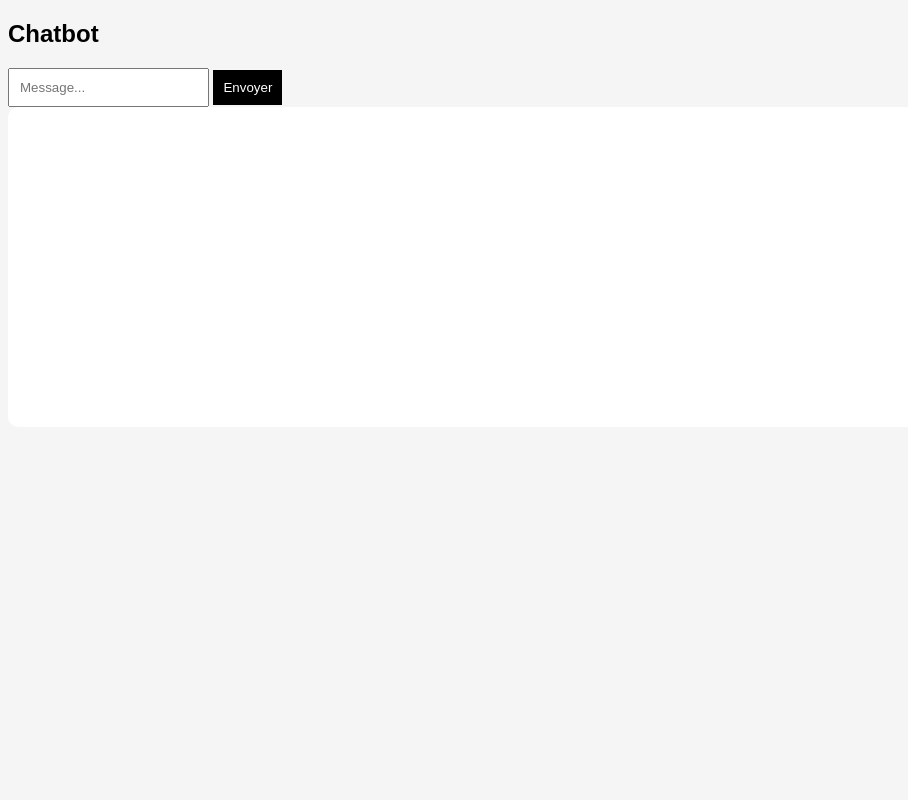
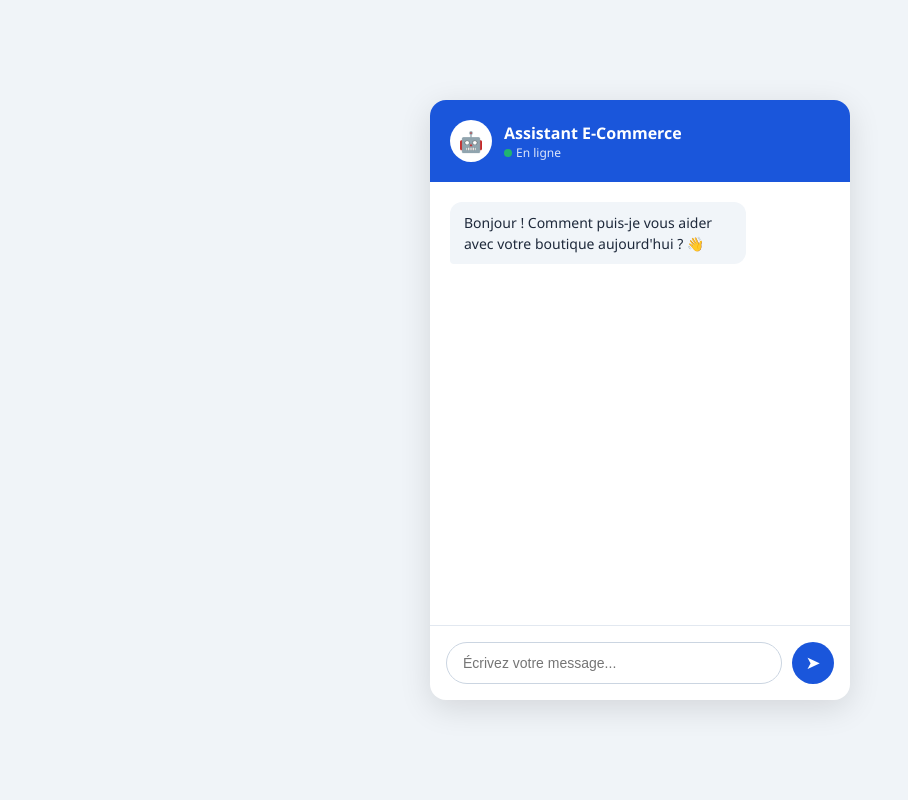
Before and after one commit to widy05/Chatbot, a Flask app: page / in a window 1280 px wide. Shown: the whole page, without its empty margins (0-908 px from the left). Run offline with Flask 3, Linux system fonts and the light colour scheme.

Commit message:
nouveau design

```diff
--- a/templates/index.html
+++ b/templates/index.html
@@ -1,45 +1,166 @@
 <!DOCTYPE html>
-<html>
+<html lang="fr">
 <head>
-    <title>Chatbot</title>
+<meta charset="UTF-8">
+<meta name="viewport" content="width=device-width, initial-scale=1.0">
+<title>Assistant E-Commerce</title>
 <style>
+* { margin: 0; padding: 0; box-sizing: border-box; }
+
 body {
-    font-family: Arial;
-    background: #f5f5f5;
+font-family: 'Segoe UI', sans-serif;
+background: #f0f4f8;
+display: flex;
+justify-content: center;
+align-items: center;
+height: 100vh;
+}
+
+.chat-container {
+width: 420px;
+height: 600px;
+background: white;
+border-radius: 16px;
+box-shadow: 0 8px 32px rgba(0,0,0,0.12);
+display: flex;
+flex-direction: column;
+overflow: hidden;
+}
+
+.chat-header {
+background: #1a56db;
+padding: 20px;
+color: white;
+display: flex;
+align-items: center;
+gap: 12px;
+}
+
+.avatar {
+width: 42px;
+height: 42px;
+background: white;
+border-radius: 50%;
+display: flex;
+align-items: center;
+justify-content: center;
+font-size: 20px;
+}
+
+.header-info h2 {
+font-size: 16px;
+font-weight: 600;
+}
+
+.header-info p {
+font-size: 12px;
+opacity: 0.85;
+}
+
+.online-dot {
+width: 8px;
+height: 8px;
+background: #22c55e;
+border-radius: 50%;
+display: inline-block;
+margin-right: 4px;
 }
 
 #chat {
-    background: white;
-    padding: 10px;
-    height: 300px;
+flex: 1;
+padding: 20px;
 overflow-y: auto;
-    margin-bottom: 10px;
-    border-radius: 10px;
+display: flex;
+flex-direction: column;
+gap: 12px;
+}
+
+.message {
+max-width: 78%;
+padding: 10px 14px;
+border-radius: 12px;
+font-size: 14px;
+line-height: 1.5;
+}
+
+.message.user {
+background: #1a56db;
+color: white;
+align-self: flex-end;
+border-bottom-right-radius: 4px;
+}
+
+.message.bot {
+background: #f1f5f9;
+color: #1e293b;
+align-self: flex-start;
+border-bottom-left-radius: 4px;
+}
+
+.chat-input {
+padding: 16px;
+border-top: 1px solid #e2e8f0;
+display: flex;
+gap: 10px;
 }
 
 input {
-    padding: 10px;
+flex: 1;
+padding: 10px 16px;
+border: 1px solid #cbd5e1;
+border-radius: 24px;
+font-size: 14px;
+outline: none;
+transition: border 0.2s;
 }
 
+input:focus { border-color: #1a56db; }
+
 button {
-    padding: 10px;
-    background: black;
+background: #1a56db;
 color: white;
 border: none;
+border-radius: 50%;
+width: 42px;
+height: 42px;
+cursor: pointer;
+font-size: 18px;
+transition: background 0.2s;
 }
+
+button:hover { background: #1648c0; }
 </style>
 </head>
 <body>
-    <h2>Chatbot</h2>
+<div class="chat-container">
+<div class="chat-header">
+<div class="avatar">🤖</div>
+<div class="header-info">
+<h2>Assistant E-Commerce</h2>
+<p><span class="online-dot"></span>En ligne</p>
+</div>
+</div>
 
-    <input type="text" id="message" placeholder="Message...">
-    <button onclick="sendMessage()">Envoyer</button>
+<div id="chat">
+<div class="message bot">Bonjour ! Comment puis-je vous aider avec votre boutique aujourd'hui ? 👋</div>
+</div>
 
-    <div id="chat"></div>
+<div class="chat-input">
+<input type="text" id="message" placeholder="Écrivez votre message...">
+<button onclick="sendMessage()">➤</button>
+</div>
+</div>
 
 <script>
 async function sendMessage() {
-            const msg = document.getElementById("message").value;
+const input = document.getElementById("message");
+const msg = input.value.trim();
+if (!msg) return;
+
+const chat = document.getElementById("chat");
+chat.innerHTML += `<div class="message user">${msg}</div>`;
+input.value = "";
+chat.scrollTop = chat.scrollHeight;
 
 const res = await fetch("/chat", {
 method: "POST",
@@ -48,10 +169,13 @@ button {
 });
 
 const data = await res.json();
-            document.getElementById("chat").innerHTML +=
-                "<p><b>Toi:</b> " + msg + "</p>" +
-                "<p><b>Bot:</b> " + data.reply + "</p>";
+chat.innerHTML += `<div class="message bot">${data.reply}</div>`;
+chat.scrollTop = chat.scrollHeight;
 }
+
+document.getElementById("message").addEventListener("keypress", function(e) {
+if (e.key === "Enter") sendMessage();
+});
 </script>
 </body>
 </html>
```
Lines whose indentation alone changed are shown as unchanged.
